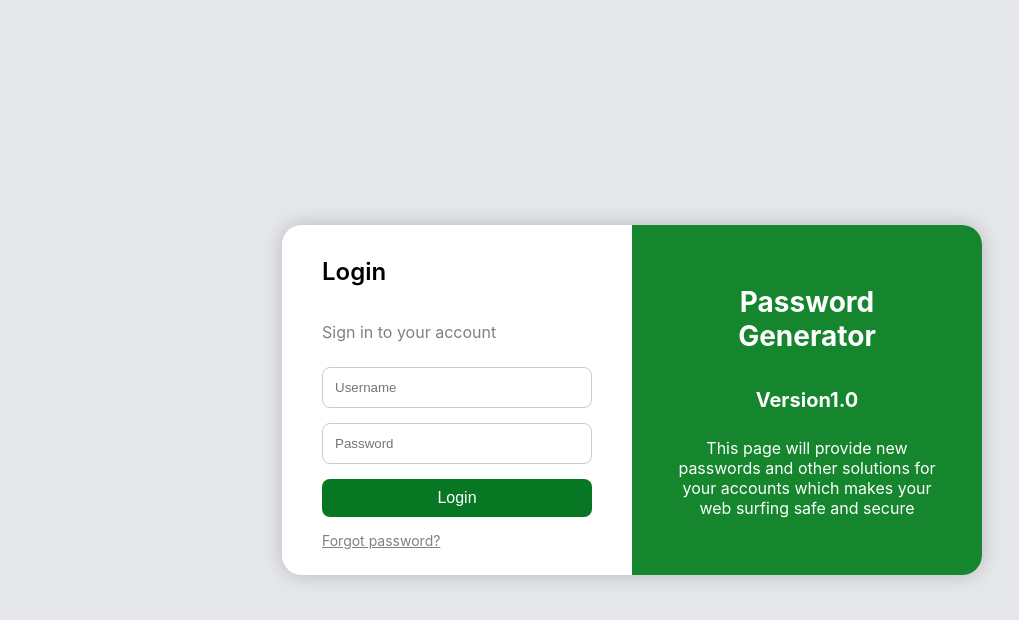
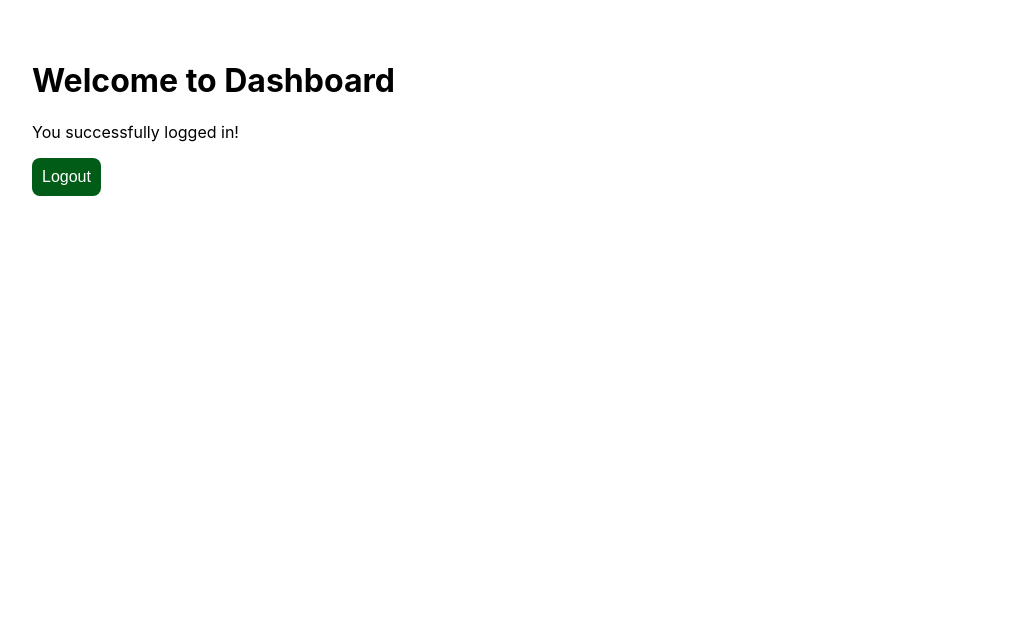
Before and after one commit to ShanawazMd700/React-Demo, a React (Create React App) app: page /dashboard in a window 1280 px wide. Shown: the top 620 px of the page, without its empty margins (8-1027 px from the left). Built offline with nearby package versions, Linux system fonts and the light colour scheme.

Commit message:
Third Commit

```diff
--- a/package.json
+++ b/package.json
@@ -9,6 +9,7 @@
     "@testing-library/user-event": "^13.5.0",
     "react": "^19.2.0",
     "react-dom": "^19.2.0",
+    "react-router-dom": "^7.9.6",
     "react-scripts": "5.0.1",
     "web-vitals": "^2.1.4"
   },
--- a/src/App.js
+++ b/src/App.js
@@ -1,29 +1,61 @@
-import logo from './logo.svg';
-import './styling.css';
+import React, { useState } from "react";
+import "./styling.css";
+import { useNavigate } from "react-router-dom";
 
 function App() {
+  const navigate = useNavigate();
+
+  const [username, setUsername] = useState("");
+  const [password, setPassword] = useState("");
+
+  function handleLogin() {
+    const adminUser = "admin";
+    const adminPass = "12345";
+
+    if (username === adminUser && password === adminPass) {
+      localStorage.setItem("isLoggedIn", "true");
+      navigate("/dashboard");
+    } else {
+      alert("🤬Invalid credentials!");
+    }
+  }
+
   return (
-     <div className="logincontainer">
+    <div className="logincontainer">
       <div className="loginbox">
         <div className="loginleft">
           <h2>Login</h2>
           <p className="subtitle">Sign in to your account</p>
+
           <div className="inputgroup">
-            <input type="text" placeholder="Username" />
-            <input type="password" placeholder="Password" />
-            <button className="loginbtn">Login</button>
+            <input
+              type="text"
+              placeholder="Username"
+              onChange={(e) => setUsername(e.target.value)}
+            />
+
+            <input
+              type="password"
+              placeholder="Password"
+              onChange={(e) => setPassword(e.target.value)}
+            />
+
+            <button className="loginbtn" onClick={handleLogin}>
+              Login
+            </button>
           </div>
+
           <p className="forgot">Forgot password?</p>
         </div>
+
         <div className="loginright">
           <h1>Password Generator</h1>
           <h2>Version1.0</h2>
           <p>
             This page will provide new passwords and other solutions for your accounts which
-            makes your web surfing safe and secure
+            makes your web surfing safe and secure.
           </p>
         </div>
-
       </div>
     </div>
   );
--- /dev/null
+++ b/src/Dashboard.js
@@ -0,0 +1,24 @@
+import React from "react";
+import "./styling.css";
+import { useNavigate } from "react-router-dom";
+
+function Dashboard() {
+  const navigate = useNavigate();
+
+  function handleLogout() {
+    localStorage.removeItem("isLoggedIn");
+    navigate("/");
+  }
+
+  return (
+    <div style={{ padding: "40px" }}>
+      <h1>Welcome to Dashboard</h1>
+      <p>You successfully logged in!</p>
+      <button className="logoutbtn" onClick={handleLogout}>
+        Logout
+      </button>
+    </div>
+  );
+}
+
+export default Dashboard;
--- a/src/index.js
+++ b/src/index.js
@@ -2,16 +2,21 @@ import React from 'react';
 import ReactDOM from 'react-dom/client';
 import './index.css';
 import App from './App';
+import Dashboard from "./Dashboard";
 import reportWebVitals from './reportWebVitals';
+import { BrowserRouter, Routes, Route } from "react-router-dom";
 
 const root = ReactDOM.createRoot(document.getElementById('root'));
 root.render(
-  <React.StrictMode>
-    <App />
-  </React.StrictMode>
+  // <React.StrictMode>
+  //   <App />
+  // </React.StrictMode>
+  <BrowserRouter>
+    <Routes>
+      <Route path="/" element={<App />} />
+      <Route path="/dashboard" element={<Dashboard />} />
+    </Routes>
+  </BrowserRouter>
 );
 
-// If you want to start measuring performance in your app, pass a function
-// to log results (for example: reportWebVitals(console.log))
-// or send to an analytics endpoint. Learn more: https://bit.ly/CRA-vitals
 reportWebVitals();
--- a/src/styling.css
+++ b/src/styling.css
@@ -58,6 +58,17 @@
   border: none;
   transition: 0.3s;
 }
+.logoutbtn {
+  background: #015c18;
+  color: white;
+  padding: 10px;
+  border-radius: 8px;
+  font-size: 16px;
+  cursor: pointer;
+  border: none;
+  transition: 0.3s;
+}
+
 
 .loginbtn:hover {
   background: #0a5216;
```
Also changed, not shown: src/ProtectedRoute.js (added, +13 -0 lines), 1 other file (tests, documents, lock files or other folders).
